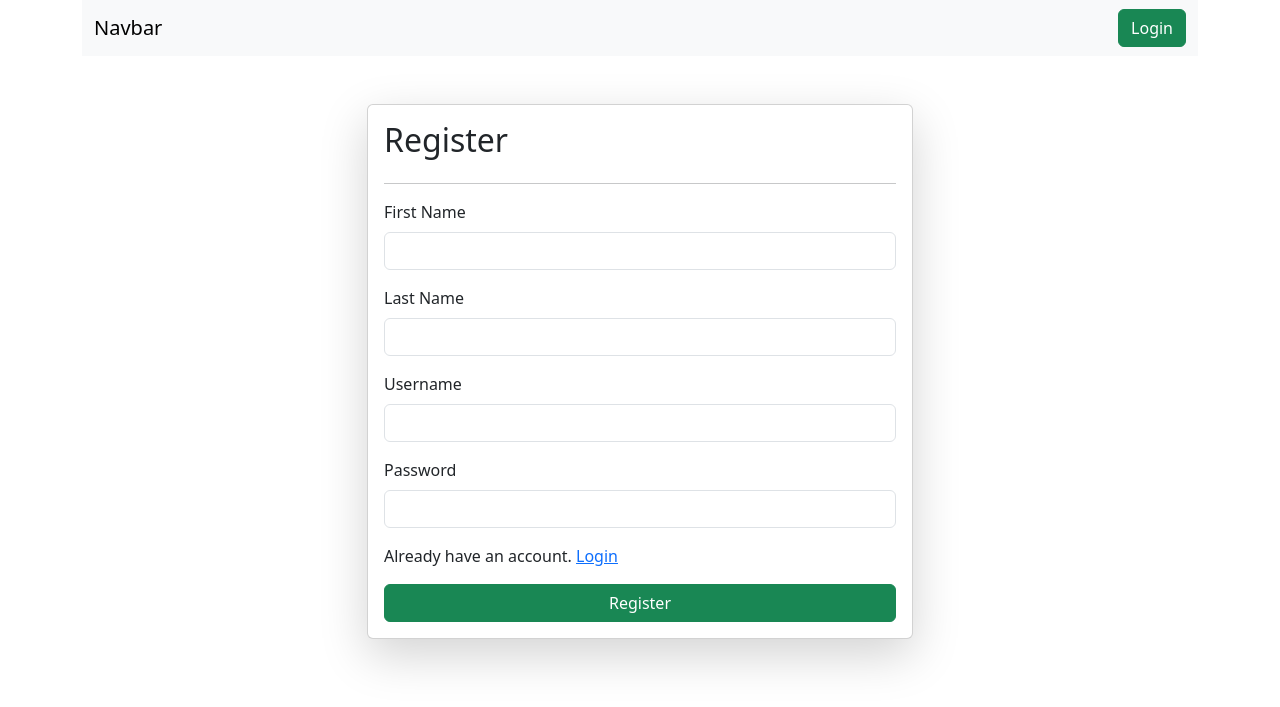
After one commit to RanjanKhadka01/Django_Learn, a Django app: page /register/ in a window 1280 px wide. The commit adds this page. Shown: the top 707 px of the page. Run offline with Django 5.2, Linux system fonts and the light colour scheme.

Commit message:
working on login, register and logout

```diff
--- a/core/urls.py
+++ b/core/urls.py
@@ -29,6 +29,10 @@ urlpatterns = [
     path('delete_receipe/<id>/',delete_receipe, name='delete_receipe'),
     path('update_receipe/<id>/',update_receipe, name='update_receipe'),
 
+    path('login/', login_page, name='login'),
+    path('register/', register, name='register'),
+    path('logout/', logout_page, name='logout_page'),
+
     path('contact/', contact, name='contact'),
     path('about/', about, name='about'),
     path('admin/', admin.site.urls),
--- a/home/templates/base.html
+++ b/home/templates/base.html
@@ -12,10 +12,17 @@
     />
   </head>
   <body class="container">
-    <nav>
-      <a href="index.html">Home</a>
-      <a href="contact.html">Contact</a>
-      <a href="about.html">About</a>
+    <nav class="navbar bg-body-tertiary">
+      <div class="container-fluid">
+        <a class="navbar-brand">Navbar</a>
+        <form class="d-flex" role="search">
+          {% if request.user.is_authenticated %}
+          <a href="/logout/" class="btn btn-success" type="submit">Logout</a>
+          {% else %}
+          <a href="/login/" class="btn btn-success" type="submit">Login</a>
+        {% endif %}
+        </form>
+      </div>
     </nav>
     {% block start %} {% endblock %}
   </body>
--- a/vege/models.py
+++ b/vege/models.py
@@ -1,9 +1,10 @@
 from django.db import models
-
+from django.contrib.auth.models import User
 # Create your models here.
 
 
 class Recepie(models.Model):
+  user = models.ForeignKey(User, on_delete=models.SET_NULL, null=True, blank=True)
   recepie_name = models.CharField(max_length=50)
   receipe_discription = models.TextField(max_length=100)
   receipe_image = models.ImageField(upload_to='receipe')
--- /dev/null
+++ b/vege/templates/register.html
@@ -0,0 +1,64 @@
+{% extends "base.html" %} {% comment %} {% load static %} {% endcomment %}
+{%block start %}
+
+<div class="container mt-5">
+  <form
+    class="col-6 mx-auto card p-3 shadow-lg"
+    method="POST"
+    enctype="multipart/form-data"
+  >
+    {% csrf_token %}
+    <h2>Register</h2>
+    {% if messages %}
+    <div class="alert alert-primary" role="alert">
+      {% for message in messages %} {{ message }} {% endfor %}
+    </div>
+    {% endif %}
+    <hr />
+    <div class="mb-3">
+      <label for="exampleInputEmail1" class="form-label">First Name</label>
+      <input
+        type="text"
+        class="form-control"
+        name="first_name"
+        id="exampleInputEmail1"
+        aria-describedby="emailHelp"
+      />
+    </div>
+
+    <div class="mb-3">
+      <label for="exampleInputEmail1" class="form-label">Last Name</label>
+      <input
+        type="text"
+        class="form-control"
+        name="last_name"
+        id="exampleInputEmail1"
+        aria-describedby="emailHelp"
+      />
+    </div>
+
+    <div class="mb-3">
+      <label for="exampleInputEmail1" class="form-label">Username</label>
+      <input
+        type="text"
+        class="form-control"
+        name="username"
+        id="exampleInputEmail1"
+        aria-describedby="emailHelp"
+      />
+    </div>
+
+    <div class="mb-3">
+      <label for="exampleInputPassword1" class="form-label">Password</label>
+      <input
+        type="password"
+        class="form-control"
+        name="password"
+        id="exampleInputPassword1"
+      />
+    </div>
+    <p>Already have an account. <a href="/login/">Login</a></p>
+    <button type="submit" class="btn btn-success">Register</button>
+  </form>
+</div>
+{% endblock %}
--- a/vege/views.py
+++ b/vege/views.py
@@ -1,10 +1,16 @@
 from django.shortcuts import render, redirect
 from django.http import HttpResponse
 from .models import *
+from django.contrib.auth.models import User
+from django.contrib import messages
+from django.contrib.auth import authenticate, login, logout
+from django.contrib.auth.decorators import login_required
+
+
 
 
 # Create your views here.
-
+@login_required(login_url='/login/')
 def receipe(request):
   if request.method == 'POST':
     data = request.POST
@@ -32,6 +38,7 @@ def receipe(request):
   return render(request, 'receipe.html', context)
 
 
+@login_required(login_url='/login/')
 def update_receipe(request, id):
   queryset = Recepie.objects.get(id = id)
   if request.method == 'POST':
@@ -54,7 +61,62 @@ def update_receipe(request, id):
   return render(request, 'update_receipe.html', context)
 
 
+@login_required(login_url='/login/')
 def delete_receipe(request, id):
   queryset = Recepie.objects.get(id = id)
   queryset.delete()
   return redirect('/receipe/')
+
+
+
+def register(request):
+  if request.method == 'POST':
+    first_name = request.POST.get('first_name')
+    last_name = request.POST.get('last_name')
+    username = request.POST.get('username')
+    password = request.POST.get('password')
+
+    user = User.objects.filter(username = username)
+
+    if user.exists():
+      messages.error(request, "Username already exists..")
+      return redirect('/register/')
+
+    user = User.objects.create(
+      first_name = first_name,
+      last_name = last_name,
+      username = username
+    )
+    user.set_password(password)
+    user.save()
+    messages.error(request, "Account Created Successfully..")
+
+    return redirect('/register/')
+
+  return render(request, 'register.html')
+
+
+def login_page(request):
+  if request.method == 'POST':
+    username = request.POST.get('username')
+    password = request.POST.get('password')
+
+    if not User.objects.filter(username = username).exists():
+      messages.error(request, "Invalid Username")
+      return redirect('/login/')
+
+    user = authenticate(username = username, password = password)
+
+    if user is None:
+      messages.error(request, "Invalid Password")
+      return redirect('/login/')
+    else:
+      login(request, user)
+      return redirect('/receipe/')
+
+  return render(request, 'login.html')
+
+
+def logout_page(request):
+  logout(request)
+  return redirect('/login')
```
Also changed, not shown: vege/templates/login.html (added, +35 -0 lines), db.sqlite3, media/receipe/Screenshot_from_2024-09-27_09-37-40.png (added), vege/migrations/0002_recepie_user.py (added).
